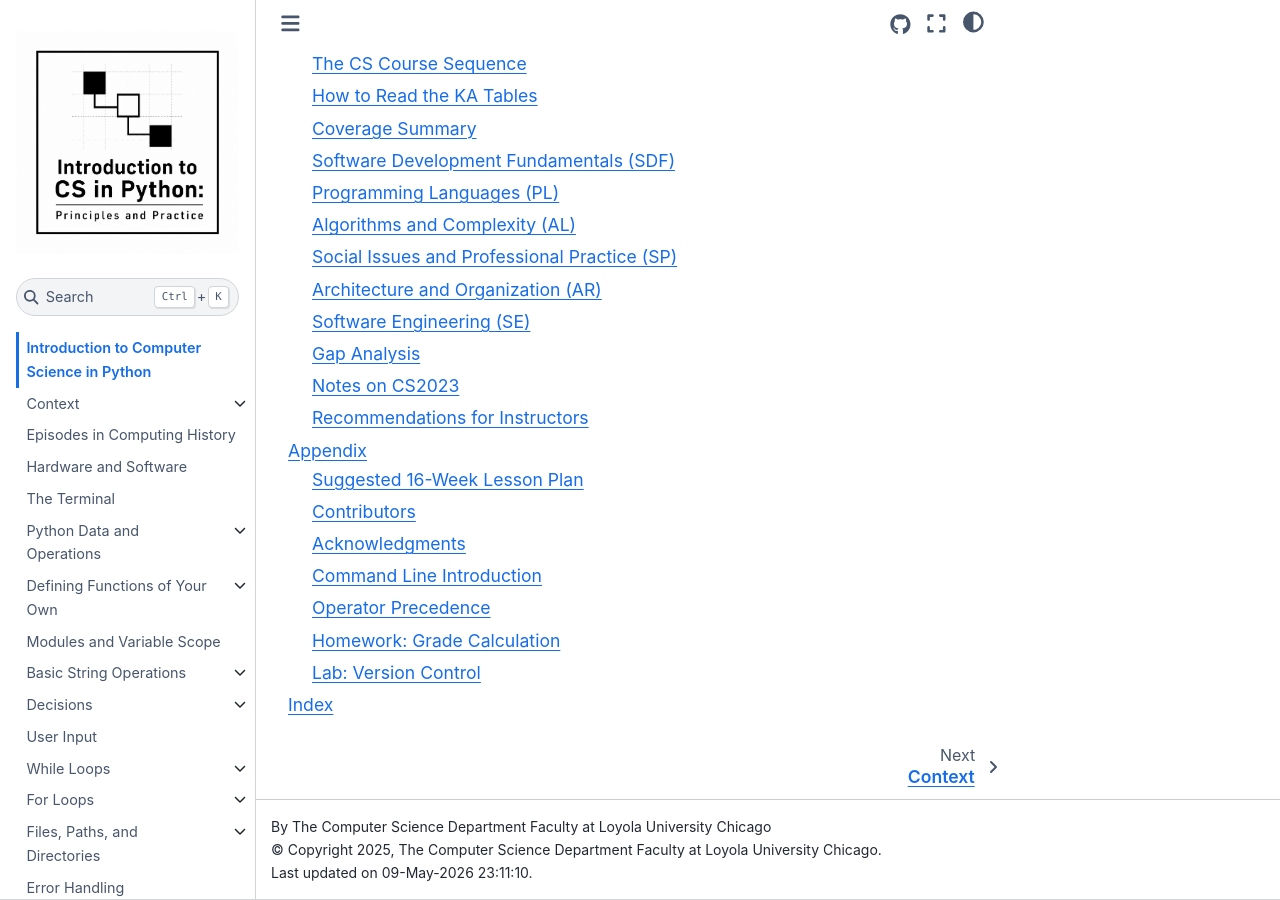
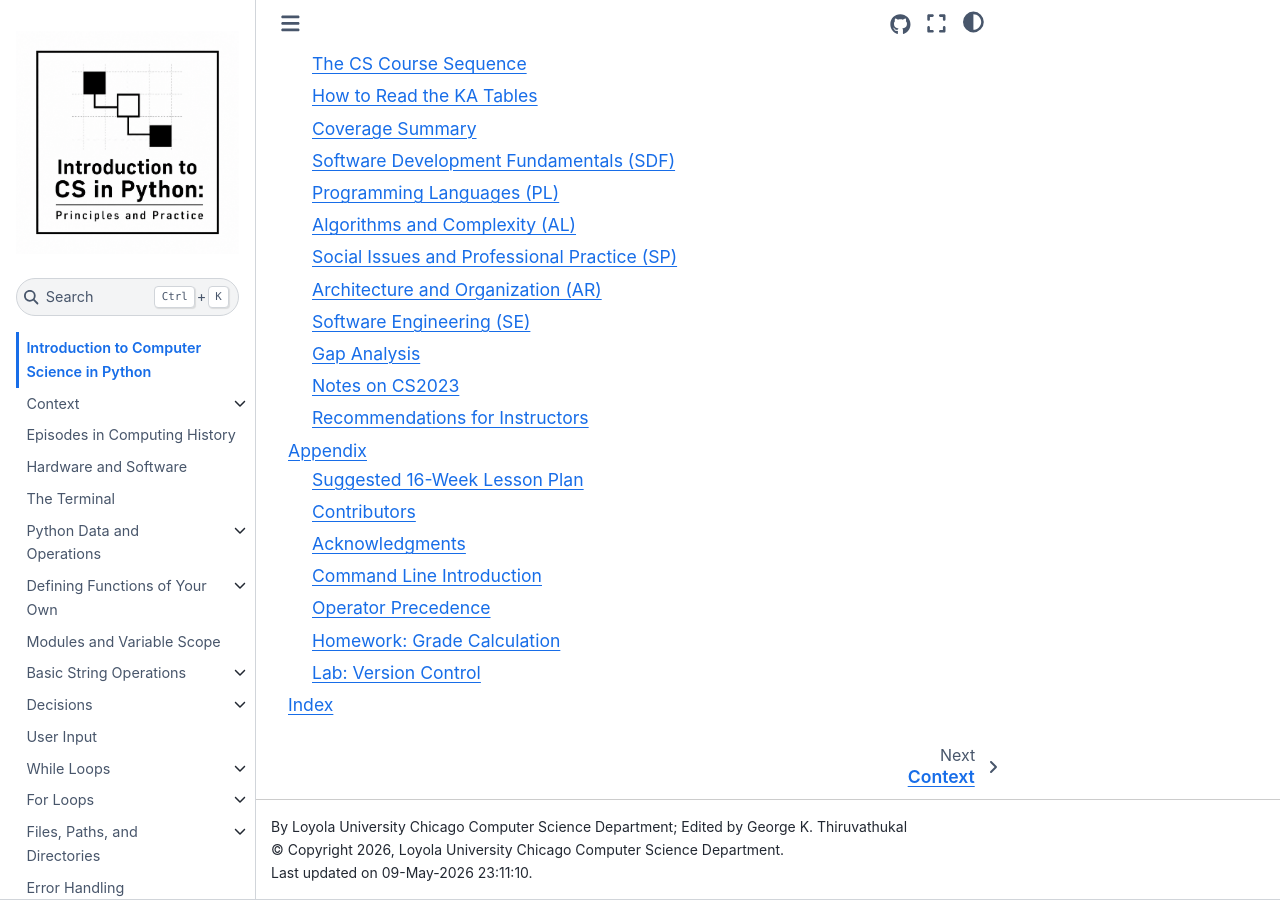
Before and after one commit to gkthiruvathukal/introcs-python-ai, a Sphinx documentation site: the page built from source/index.rst, in a window 1280 px wide and 900 px high, scrolled down 6553 px. Built offline with Sphinx 7.4.7 and the Sphinx Book theme 1.1.4, drawn with Linux system fonts in a browser that asks for light colours.

Commit message:
Update author, copyright, and year in conf.py
Author: Loyola University Chicago Computer Science Department; Edited by George K. Thiruvathukal
Copyright: 2026, Loyola University Chicago Computer Science Department

Co-Authored-By: Claude Sonnet 4.6 <noreply@anthropic.com>

```diff
--- a/source/conf.py
+++ b/source/conf.py
@@ -19,8 +19,8 @@ source_suffix = '.rst'
 master_doc = 'index'
 
 project = u'Introduction to Computer Science in Python: Principles and Practice'
-author = u'The Computer Science Department Faculty at Loyola University Chicago'
-copyright = u'2025, The Computer Science Department Faculty at Loyola University Chicago'
+author = u'Loyola University Chicago Computer Science Department; Edited by George K. Thiruvathukal'
+copyright = u'2026, Loyola University Chicago Computer Science Department'
 
 version = date.today().strftime("%d %b %Y")
 release = version
@@ -86,7 +86,7 @@ latex_elements = {
 latex_documents = [
     ('index', 'introcs-python.tex',
      u'Introduction to Computer Science in Python:\\\\ Principles and Practice',
-     u'The Computer Science Department Faculty at Loyola University Chicago', 'manual'),
+     u'Loyola University Chicago Computer Science Department; Edited by George K. Thiruvathukal', 'manual'),
 ]
 
 epub_basename = 'introcs-python'
```
